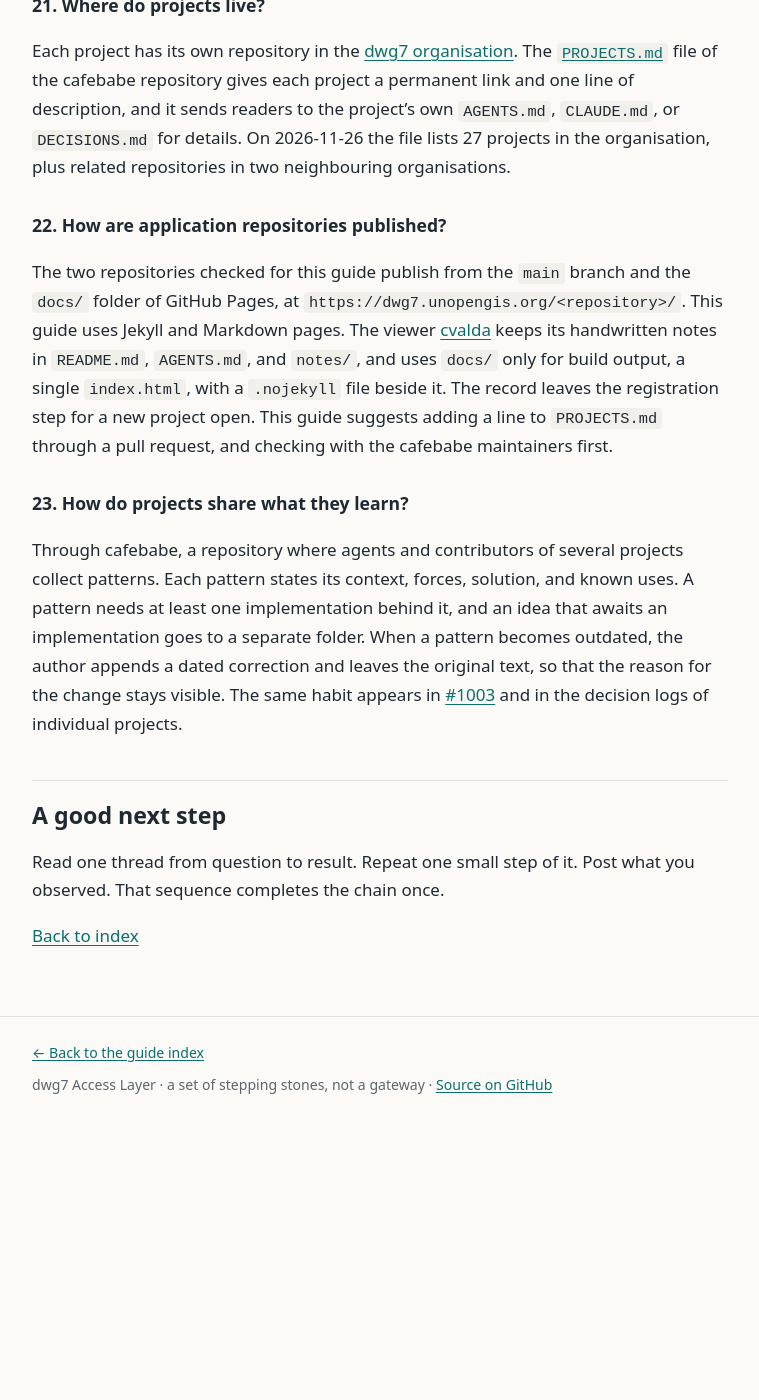
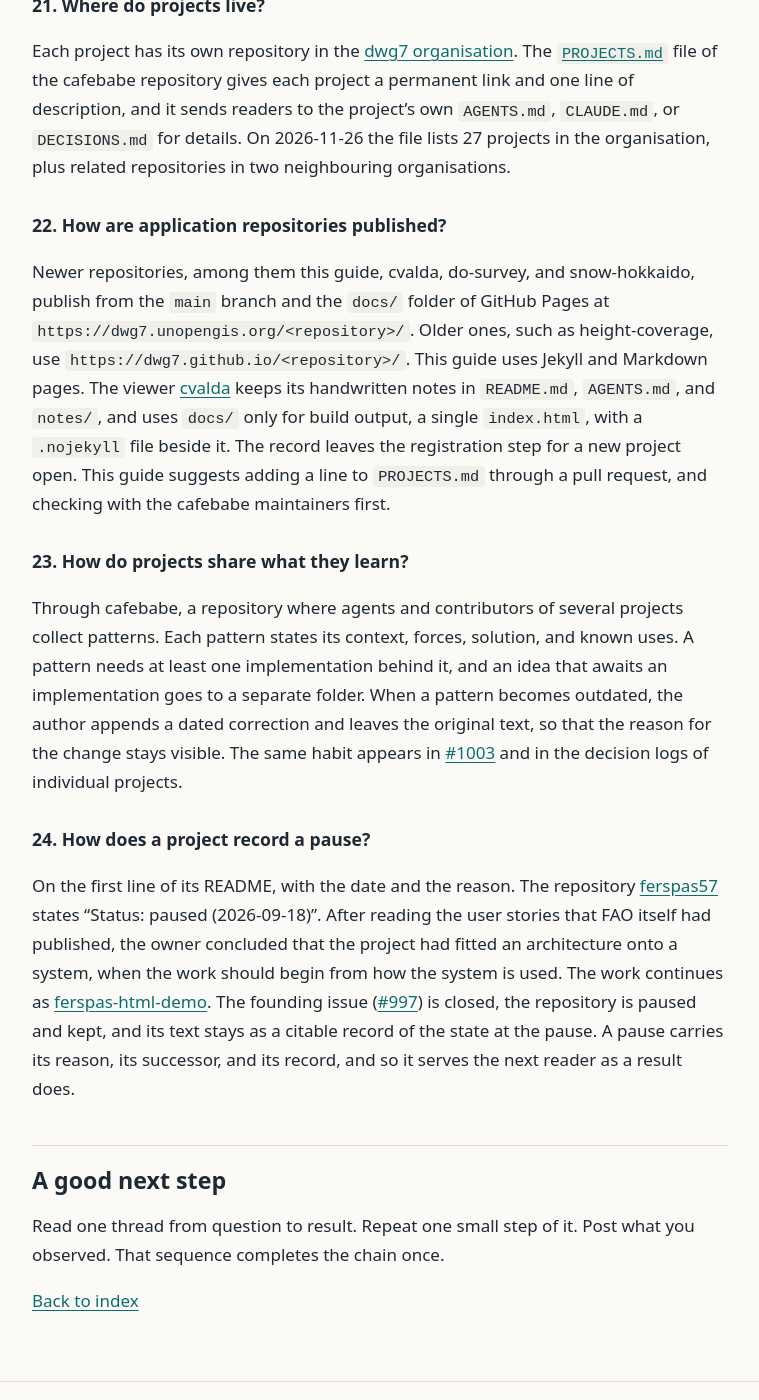
Before and after one commit to dwg7/guide, a Jekyll site: the page built from docs/field-guide.md, in a window 1280 px wide and 1400 px high, scrolled down 4606 px. Shown: the whole window, without its empty margins (260-1019 px from the left). Built offline with Jekyll 4.4.1, drawn with Linux system fonts in a browser that asks for light colours; before the commit the page ends 5727 px from its top, so only the background shows below that.

Commit message:
Check project READMEs: mark ferspas57 as paused, fix address forms and one-line descriptions, add Q24
Co-Authored-By: Claude Sonnet 5.5 <noreply@anthropic.com>
Claude-Session: https://claude.ai/code/session_01SYTTDVn5h7avdPb4MGvQEv

```diff
--- a/docs/field-guide.md
+++ b/docs/field-guide.md
@@ -102,11 +102,15 @@ Each project has its own repository in the [dwg7 organisation](https://github.co
 
 ### 22. How are application repositories published?
 
-The two repositories checked for this guide publish from the `main` branch and the `docs/` folder of GitHub Pages, at `https://dwg7.unopengis.org/<repository>/`. This guide uses Jekyll and Markdown pages. The viewer [cvalda](https://github.com/dwg7/cvalda) keeps its handwritten notes in `README.md`, `AGENTS.md`, and `notes/`, and uses `docs/` only for build output, a single `index.html`, with a `.nojekyll` file beside it. The record leaves the registration step for a new project open. This guide suggests adding a line to `PROJECTS.md` through a pull request, and checking with the cafebabe maintainers first.
+Newer repositories, among them this guide, cvalda, do-survey, and snow-hokkaido, publish from the `main` branch and the `docs/` folder of GitHub Pages at `https://dwg7.unopengis.org/<repository>/`. Older ones, such as height-coverage, use `https://dwg7.github.io/<repository>/`. This guide uses Jekyll and Markdown pages. The viewer [cvalda](https://github.com/dwg7/cvalda) keeps its handwritten notes in `README.md`, `AGENTS.md`, and `notes/`, and uses `docs/` only for build output, a single `index.html`, with a `.nojekyll` file beside it. The record leaves the registration step for a new project open. This guide suggests adding a line to `PROJECTS.md` through a pull request, and checking with the cafebabe maintainers first.
 
 ### 23. How do projects share what they learn?
 
 Through cafebabe, a repository where agents and contributors of several projects collect patterns. Each pattern states its context, forces, solution, and known uses. A pattern needs at least one implementation behind it, and an idea that awaits an implementation goes to a separate folder. When a pattern becomes outdated, the author appends a dated correction and leaves the original text, so that the reason for the change stays visible. The same habit appears in [#1003](https://github.com/UNopenGIS/7/issues/1003) and in the decision logs of individual projects.
+
+### 24. How does a project record a pause?
+
+On the first line of its README, with the date and the reason. The repository [ferspas57](https://github.com/dwg7/ferspas57) states "Status: paused (2026-09-18)". After reading the user stories that FAO itself had published, the owner concluded that the project had fitted an architecture onto a system, when the work should begin from how the system is used. The work continues as [ferspas-html-demo](https://github.com/dwg7/ferspas-html-demo). The founding issue ([#997](https://github.com/UNopenGIS/7/issues/997)) is closed, the repository is paused and kept, and its text stays as a citable record of the state at the pause. A pause carries its reason, its successor, and its record, and so it serves the next reader as a result does.
 
 ## A good next step
 
```
Also changed, not shown: docs/dwg7-in-5-minutes.md (+1 -1 lines), docs/onboarding-paths.md (+6 -6 lines), miso/FOLLOW-UP.md (+1 -1 lines), miso/dwg7.md (+12 -0 lines).
